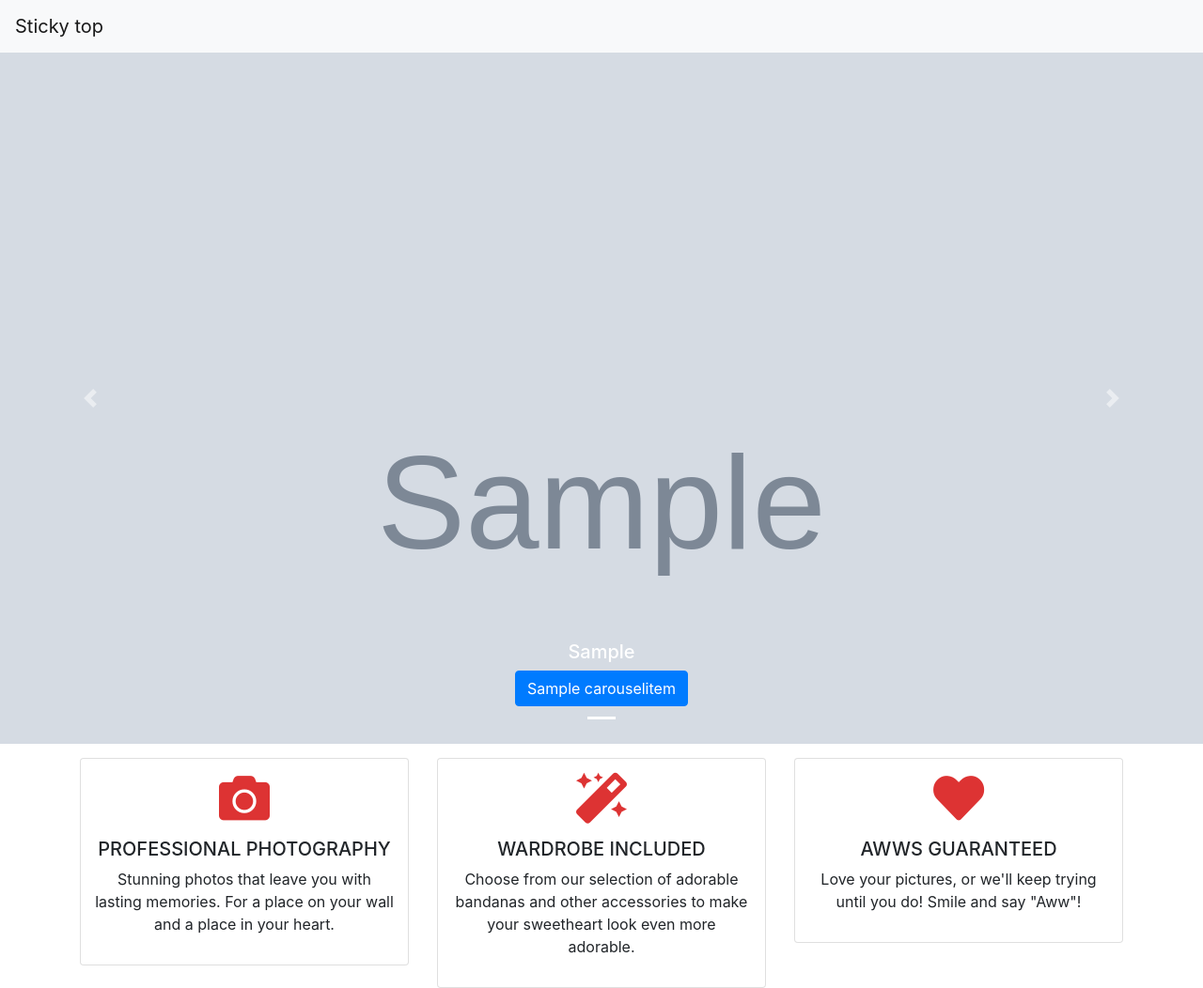
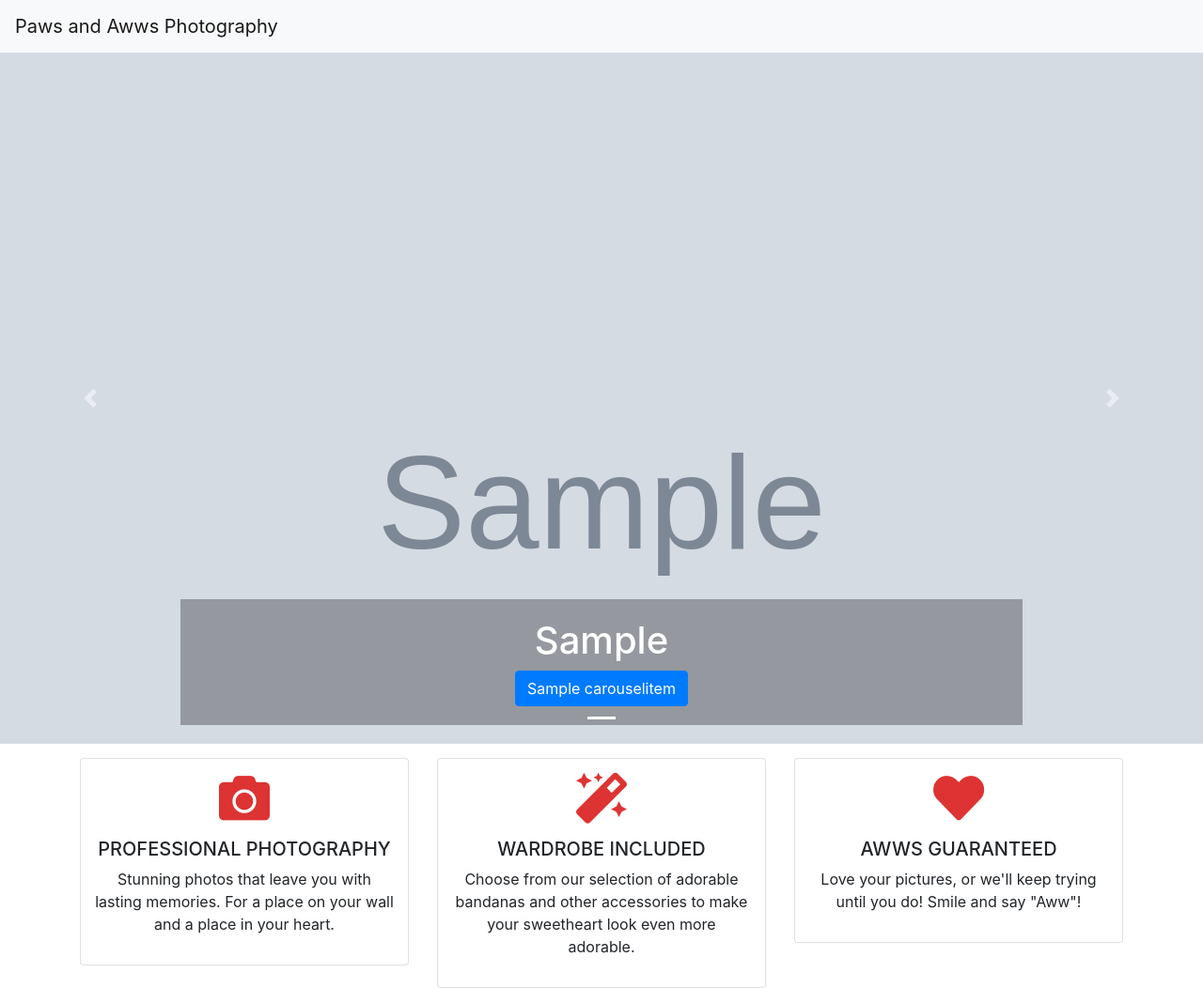
Before and after one commit to PrivateButts/Skode, a Django app: page / in a window 1280 px wide. Shown: the whole page at 94% size. Run offline with Django 3.2, Linux system fonts and the light colour scheme; tables that the repository leaves empty hold one stand-in row (values such as "Sample post"); grey boxes marked "Sample" are stand-in pictures; some libraries are stand-ins or nearby versions.

Commit message:
Small tweeks

```diff
--- a/Site/static/Site/home.css
+++ b/Site/static/Site/home.css
@@ -1,5 +1,9 @@
 .carousel-item{
     height:100%;
+}
+
+.carousel-caption{
+    background-color: rgba(0,0,0,.3);
 }
 
 .home-card{
--- a/Site/templates/Site/home.html
+++ b/Site/templates/Site/home.html
@@ -23,7 +23,7 @@
                     <div class="carousel-item {% if forloop.first %}active{% endif %}">
                         <img class="d-block w-100" src="/media/{{ item.image }}" alt="{{ item.alt }}">
                         <div class="carousel-caption d-none d-md-block">
-                            <h5>{{ item.caption }}</h5>
+                            <h1>{{ item.caption }}</h1>
                             <a class="btn btn-primary" href="{{ item.button_url }}">{{ item.button_label }}</a>
                         </div>
                     </div>
--- a/Site/templates/base.html
+++ b/Site/templates/base.html
@@ -18,7 +18,7 @@
   <body>
     {% block raw_body %}
         <nav class="navbar sticky-top navbar-light bg-light">
-            <a class="navbar-brand" href="#">Sticky top</a>
+            <a class="navbar-brand" href="#">Paws and Awws Photography</a>
         </nav>
         {% block body %}
             <div class="container">
```
